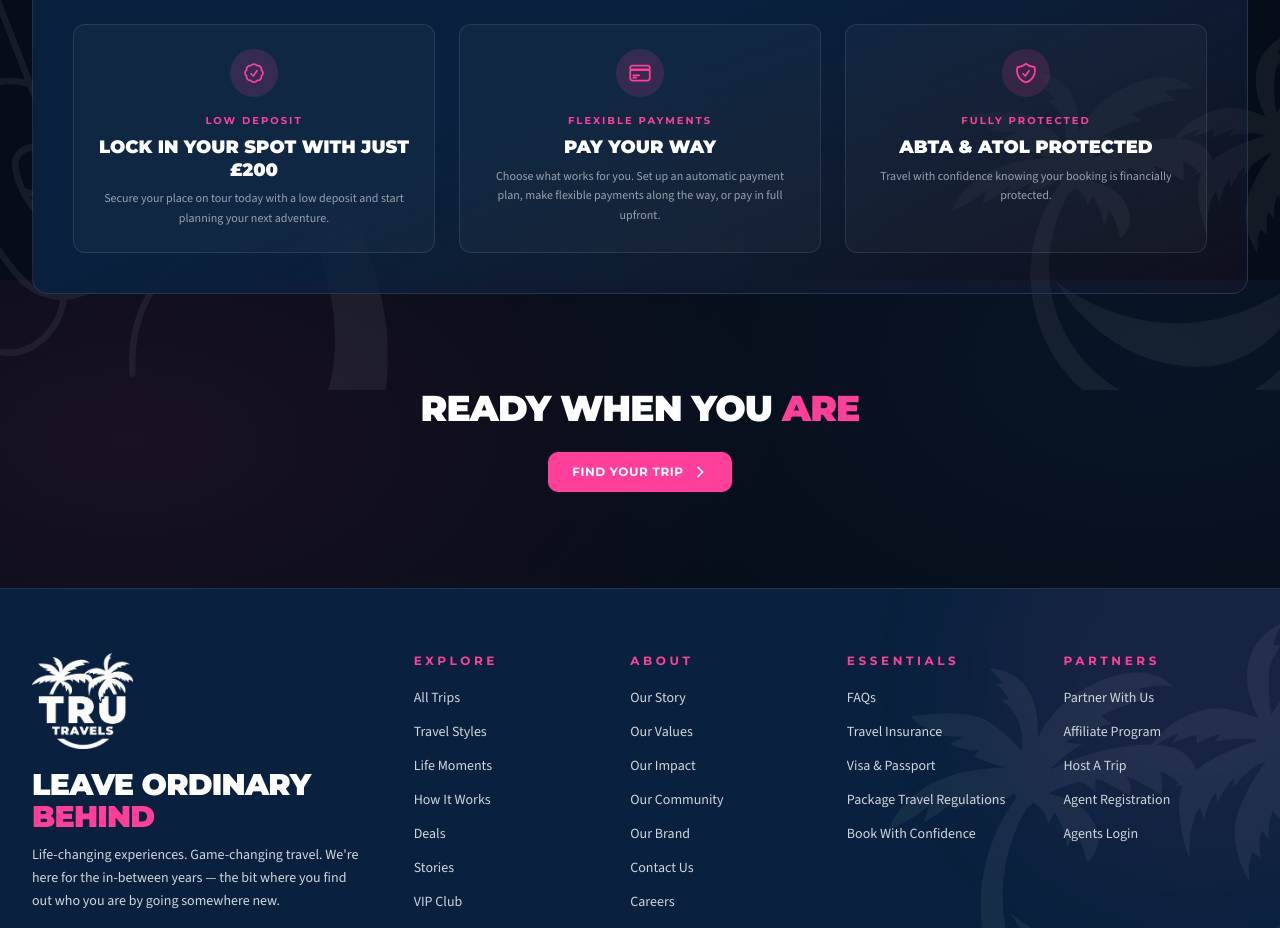
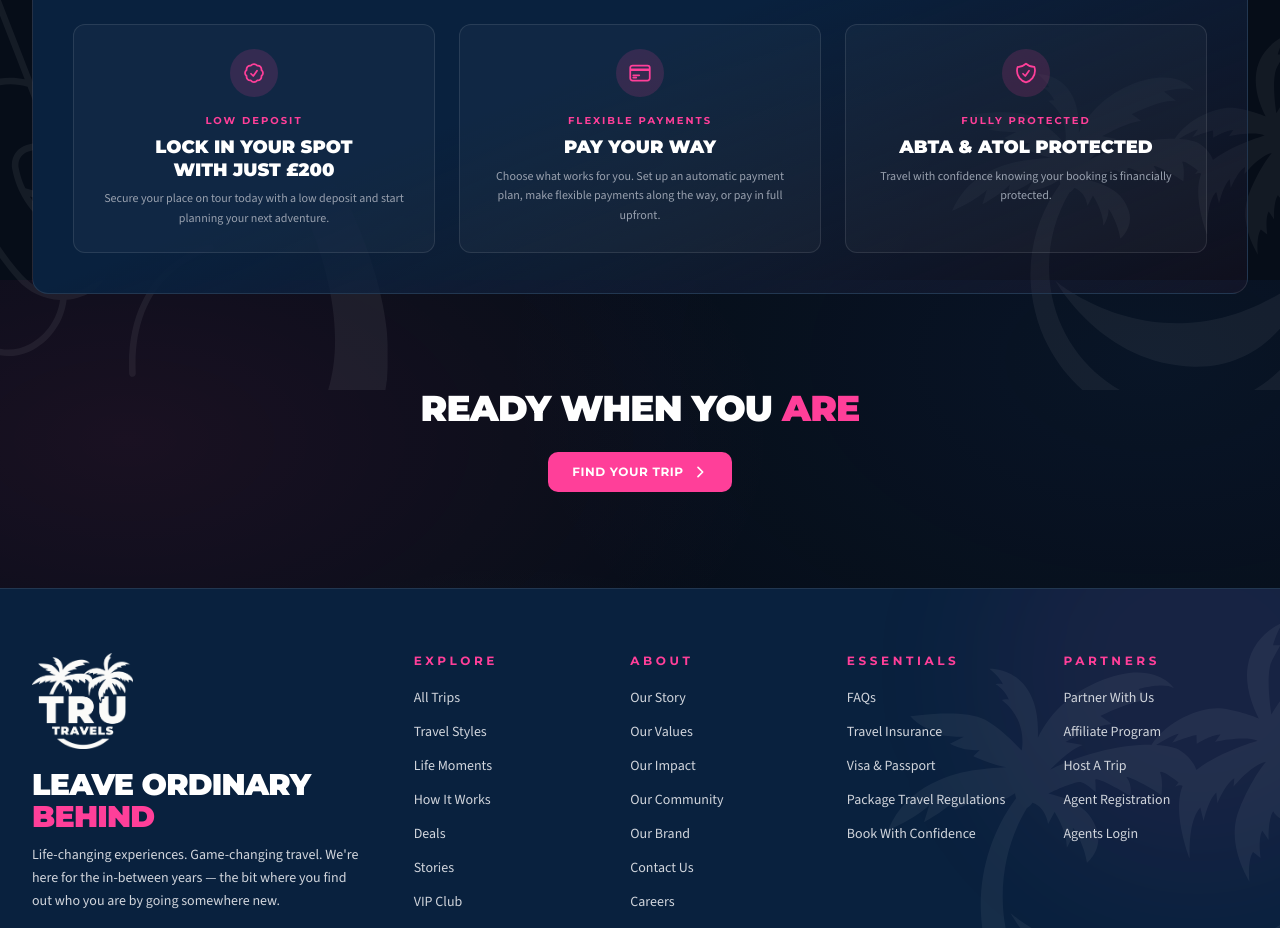
Before and after one commit to markpope8507/trutravels, a Next.js app: page /the-tru-way in a window 1280 px wide. Shown: the part 6920-7848 px from the top of the page. Built offline with nearby package versions, Linux system fonts and the light colour scheme.

Commit message:
The Tru Promise: break "Lock In Your Spot" onto its own line
Add a newline to the promise title and render with whitespace-pre-line.

Co-Authored-By: Claude Opus 4.8 (1M context) <noreply@anthropic.com>

```diff
--- a/src/app/the-tru-way/page.tsx
+++ b/src/app/the-tru-way/page.tsx
@@ -281,7 +281,7 @@ export default function TheTruWayPage() {
                     <p className="text-tru-pink text-[10px] font-bold uppercase tracking-[0.2em] font-heading mb-2">
                       {item.eyebrow}
                     </p>
-                    <h4 className="text-white text-base sm:text-lg font-black uppercase font-heading leading-tight mb-2">
+                    <h4 className="text-white text-base sm:text-lg font-black uppercase font-heading leading-tight mb-2 whitespace-pre-line">
                       {item.title}
                     </h4>
                     <p className="text-gray-400 text-xs leading-relaxed">
--- a/src/lib/data.ts
+++ b/src/lib/data.ts
@@ -57,7 +57,7 @@ export type TruPromise = {
 export const truPromises: TruPromise[] = [
   {
     eyebrow: "Low Deposit",
-    title: "Lock In Your Spot With Just £200",
+    title: "Lock In Your Spot\nWith Just £200",
     body: "Secure your place on tour today with a low deposit and start planning your next adventure.",
     icon: "M9 12.75L11.25 15 15 9.75M21 12c0 1.268-.63 2.39-1.593 3.068a3.745 3.745 0 01-1.043 3.296 3.745 3.745 0 01-3.296 1.043A3.745 3.745 0 0112 21c-1.268 0-2.39-.63-3.068-1.593a3.746 3.746 0 01-3.296-1.043 3.745 3.745 0 01-1.043-3.296A3.745 3.745 0 013 12c0-1.268.63-2.39 1.593-3.068a3.745 3.745 0 011.043-3.296 3.746 3.746 0 013.296-1.043A3.746 3.746 0 0112 3c1.268 0 2.39.63 3.068 1.593a3.746 3.746 0 013.296 1.043 3.746 3.746 0 011.043 3.296A3.745 3.745 0 0121 12z",
   },
```
